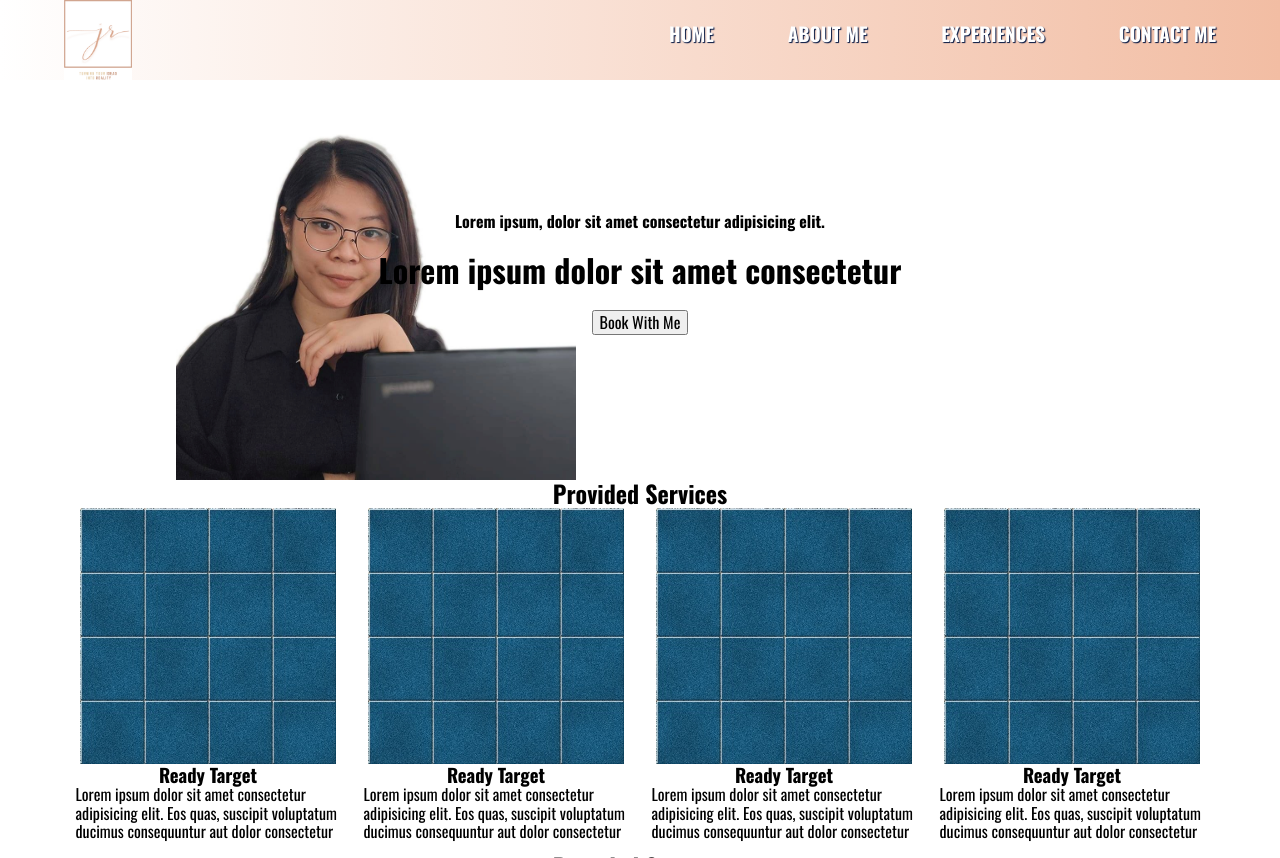
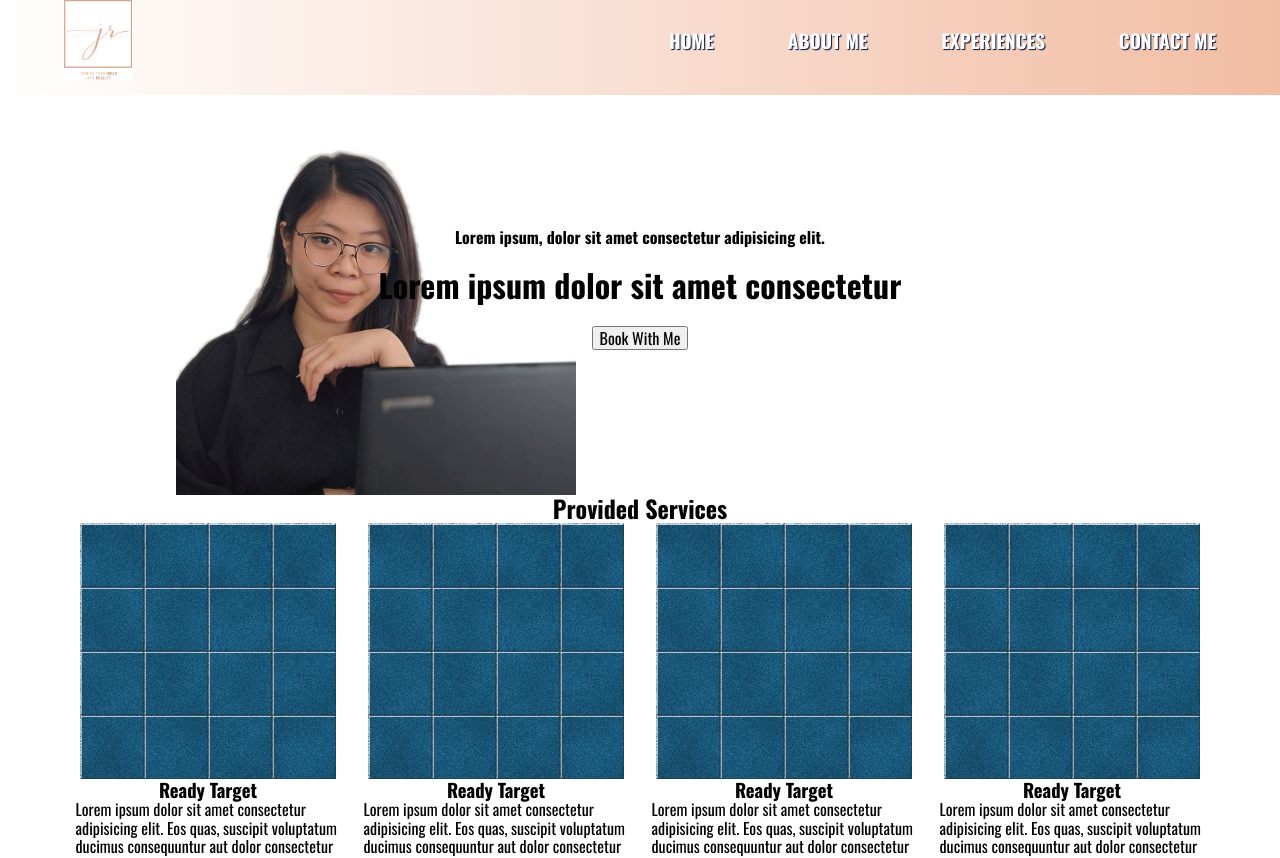
Before and after one commit to advocatewolf/advocatewolf.github.io, a plain HTML site: page index.html in a window 1280 px wide. Shown: the top 858 px of the page. Drawn offline with nearby package versions, Linux system fonts and the light colour scheme.

Commit message:
Update style2.css
Tried to fix container heights using
body{
display:flex} and
body > * {
flex:1
}
Did not work, will try other fix later.

```diff
--- a/css/style2.css
+++ b/css/style2.css
@@ -29,6 +29,11 @@ svg{
   fill: white;
 }
 body {
+  display: flex;
+  flex-direction: column;
+}
+body > *{
+  flex: 1;
 }
 
 
@@ -50,7 +55,8 @@ body > * > *{
 }
 header{
   background: linear-gradient(to right, white, rgba(242, 189, 163, 1));
-  height: 80px;
+  min-height: 50px;
+  height: 2%;
   padding: 0% 5%;
 }
 header nav{
@@ -106,6 +112,7 @@ header img{
   flex-direction: column;
   min-height: 40%;
   height: 50%;
+  flex: 1;
 }
 .homeMain img{
   max-width: 400px;
```
